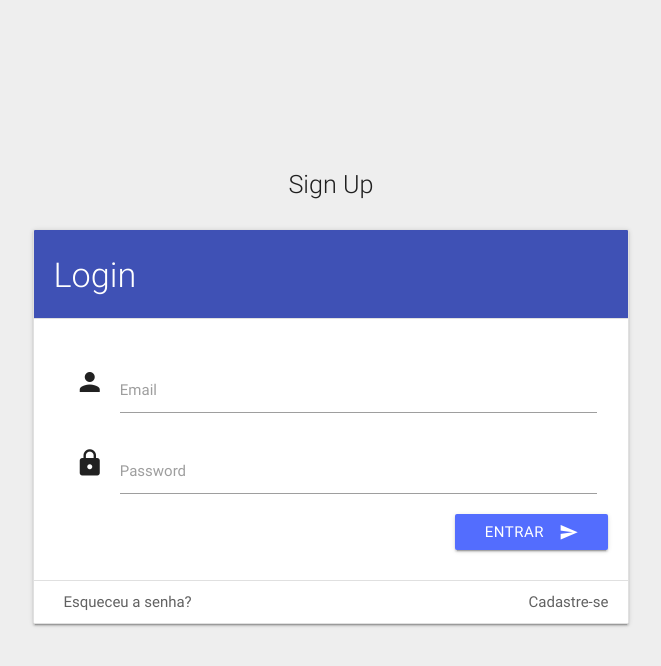
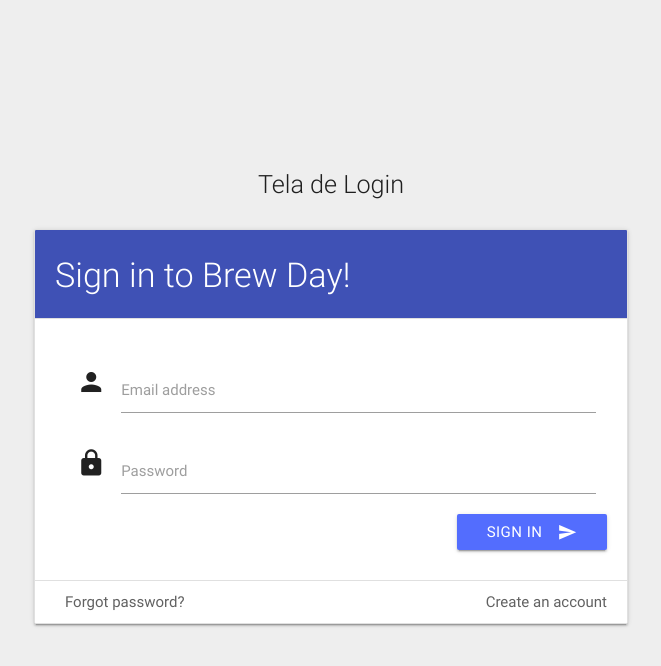
Before and after one commit to suzanneloures/brew-day, a Django app: page /login/ in a window 1280 px wide. Shown: the top 666 px of the page, without its empty margins (309-970 px from the left). Run offline with Django 3.2, Linux system fonts and the light colour scheme; some libraries are stand-ins or nearby versions.

Commit message:
Ajustes telas

```diff
--- a/implementation/brewday/brewday/urls.py
+++ b/implementation/brewday/brewday/urls.py
@@ -19,7 +19,7 @@
 
 urlpatterns = [
     url(r'^admin/', admin.site.urls),
-    url(r'^login/', views.login),
+    url(r'^login/', views.access),
     url(r'^register/', views.register),
     url(r'^confirm/', views.confirm),
     url(r'^home/', views.home),
--- a/implementation/brewday/recipes/models.py
+++ b/implementation/brewday/recipes/models.py
@@ -16,6 +16,7 @@
 class Equipment (models.Model):
     name = models.CharField(max_length=300)
     capacity = models.FloatField()
+    unit_dimension = models.TextField()
 
-#class Production (models.Model):
-    #quantity_brew = models.FloatField()
+class Production (models.Model):
+    quantity_brew = models.FloatField()
--- a/implementation/brewday/recipes/templates/login.html
+++ b/implementation/brewday/recipes/templates/login.html
@@ -35,12 +35,12 @@
 
   <div class="row">
     <div class="col s12 m10 offset-m1">
-      <p class="center flow-text hide-on-small-only"> Sign Up </p>
+      <p class="center flow-text hide-on-small-only"> Tela de Login </p>
 
       <ul class="collection with-header card">
 
         <li class="collection-header indigo">
-          <h4 class="white-text">Login</h4>
+          <h4 class="white-text">Sign in to Brew Day!</h4>
         </li>
         <li class="collection-item">
           <!-- Requisicao de Usuario e Senha-->
@@ -50,7 +50,7 @@
               <div class="input-field col s12">
                 <i class="material-icons prefix">person</i>
                 <input id="icon_user" type="text" name="user" value="" class="validate">
-                <label for="icon_user">Email</label>
+                <label for="icon_user">Email address</label>
              </div>
 
 
@@ -60,15 +60,15 @@
                 <label for="icon_password">Password</label>
                 </div>
             <!-- End Requisicao de Usuario e Senha-->
-              <button type="submit" class="btn waves-effect waves-light indigo accent-2 right"><i class="material-icons right">send</i> ENTRAR</button>
+              <button type="submit" class="btn waves-effect waves-light indigo accent-2 right"><i class="material-icons right">send</i> Sign in</button>
             </div>
           </form>
           </li>
 
 <!-- Forget Password  -->
         <li class="collection-item indigoa lighten-4">
-          <a class="left grey-text text-darken-2" href="#">Esqueceu a senha?</a>
-          <a class="right grey-text text-darken-2" href="#">Cadastre-se</a>
+          <a class="left grey-text text-darken-2" href="#">Forgot password?</a>
+          <a class="right grey-text text-darken-2" href="#">Create an account</a>
           <br>
         </li>
 <!--  End Forget Password  -->
--- a/implementation/brewday/recipes/views.py
+++ b/implementation/brewday/recipes/views.py
@@ -3,7 +3,7 @@
 from django.http import HttpResponse
 from django.contrib.auth.models import User
 
-def login(request):
+def access(request):
     if request.method == 'POST':
         id_user = request.POST['user'] #pega o valor inserido no campo email
         password =  request.POST['pass']
```
Also changed, not shown: implementation/brewday/recipes/templates/register.html (+5 -4 lines), implementation/brewday/db.sqlite3, implementation/brewday/recipes/migrations/0002_auto_20171101_1211.py (added).
